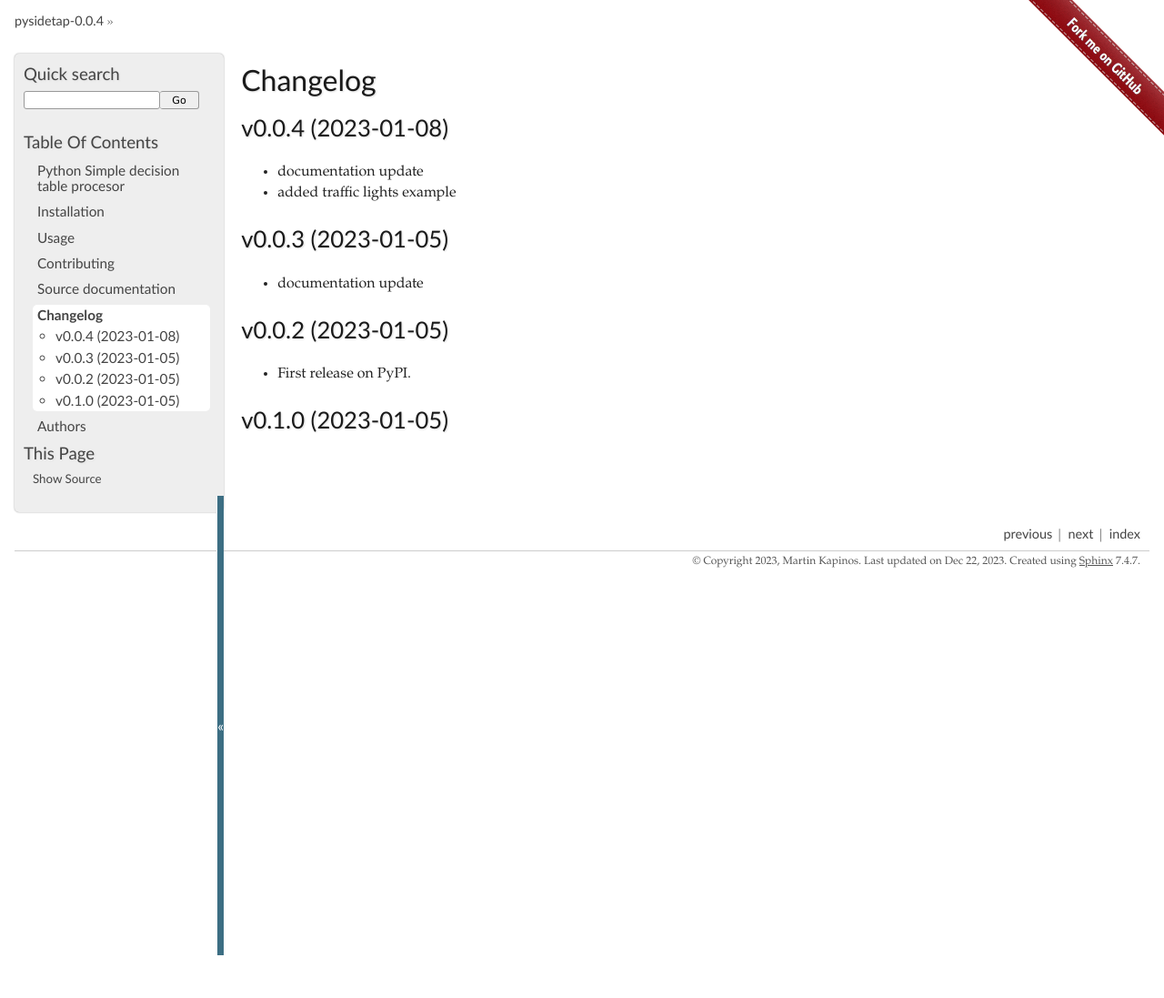
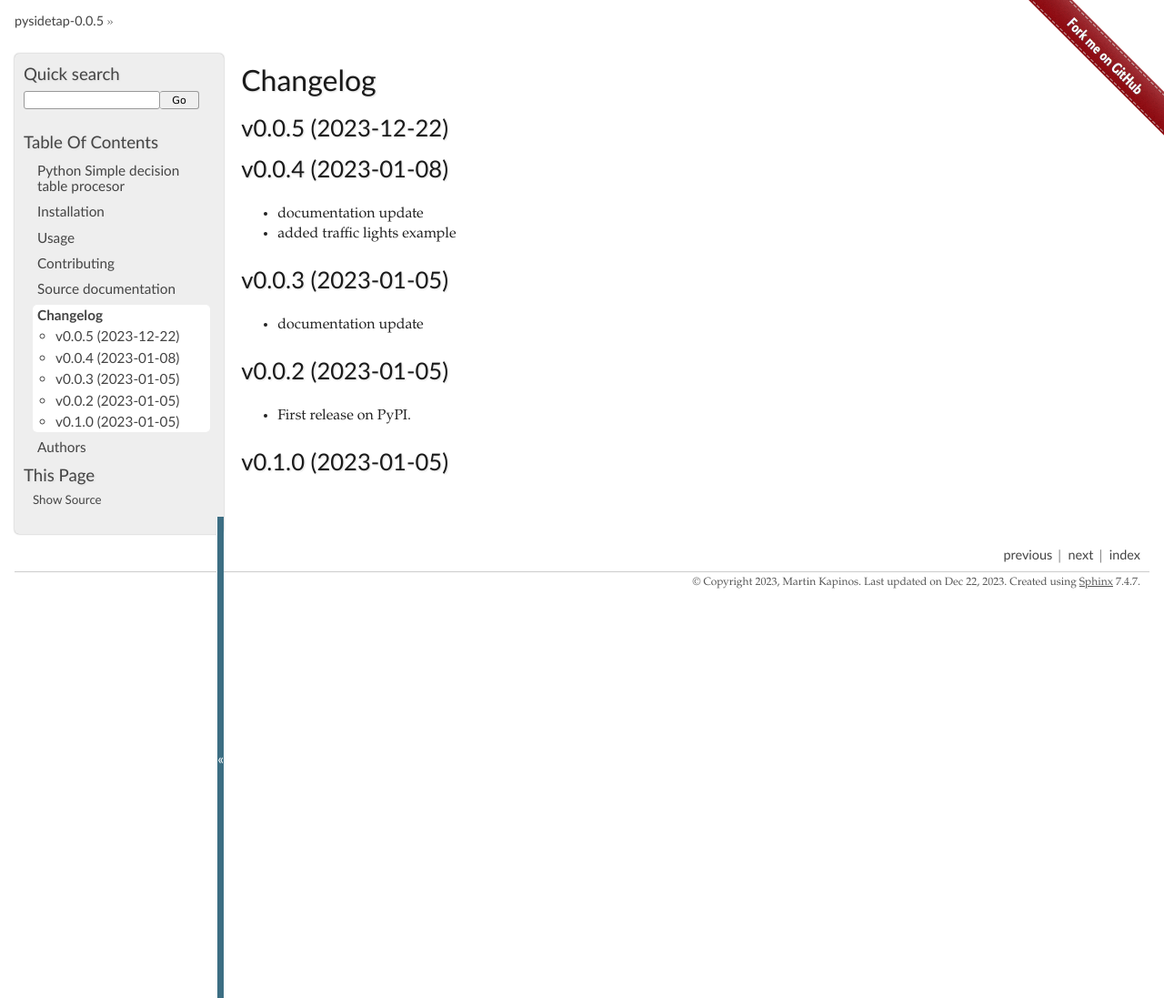
Before and after one commit to matkapi/pysidetap, a Sphinx documentation site: the page built from docs/changelog.rst, in a window 1280 px wide. Shown: the whole page at 91% size. Built offline with Sphinx 7.4.7, drawn with Linux system fonts in a browser that asks for light colours; before the commit the page ends 1050 px from its top, so only the background shows below that.

Commit message:
[SKIP] version bump 0.0.4 -> 0.0.5
fix setup.py double quotes

```diff
--- a/CHANGELOG.rst
+++ b/CHANGELOG.rst
@@ -1,6 +1,9 @@
 
 Changelog
 =========
+
+v0.0.5 (2023-12-22)
+------------------------------------------------------------
 
 v0.0.4 (2023-01-08)
 ------------------------------------------------------------
--- a/README.rst
+++ b/README.rst
@@ -139,7 +139,7 @@ or chat :wink:
 Version
 -------
 
-v0.0.4
+v0.0.5
 
 .. _GitHub Actions: https://github.com/features/actions
 .. _PyPI: https://pypi.org
--- a/docs/conf.py
+++ b/docs/conf.py
@@ -48,7 +48,7 @@ project = 'pysidetap'
 year = '2023'
 author = 'Martin Kapinos'
 copyright = '{0}, {1}'.format(year, author)
-version = release = '0.0.4'
+version = release = '0.0.5'
 
 pygments_style = 'trac'
 templates_path = ['.']
--- a/setup.py
+++ b/setup.py
@@ -36,7 +36,7 @@ long_description = '{}\n{}'.format(
 
 setup(
     name='pysidetap',
-    version='0.0.4',
+    version='0.0.5',
     description='A skeleton template for Python projects.',
     long_description=long_description,
     long_description_content_type='text/x-rst',
--- a/src/pysidetap/__init__.py
+++ b/src/pysidetap/__init__.py
@@ -1,3 +1,3 @@
 """Initial documentation of pysidetap."""
 
-__version__ = '0.0.4'
+__version__ = '0.0.5'
```
Also changed, not shown: .bumpversion.cfg.
